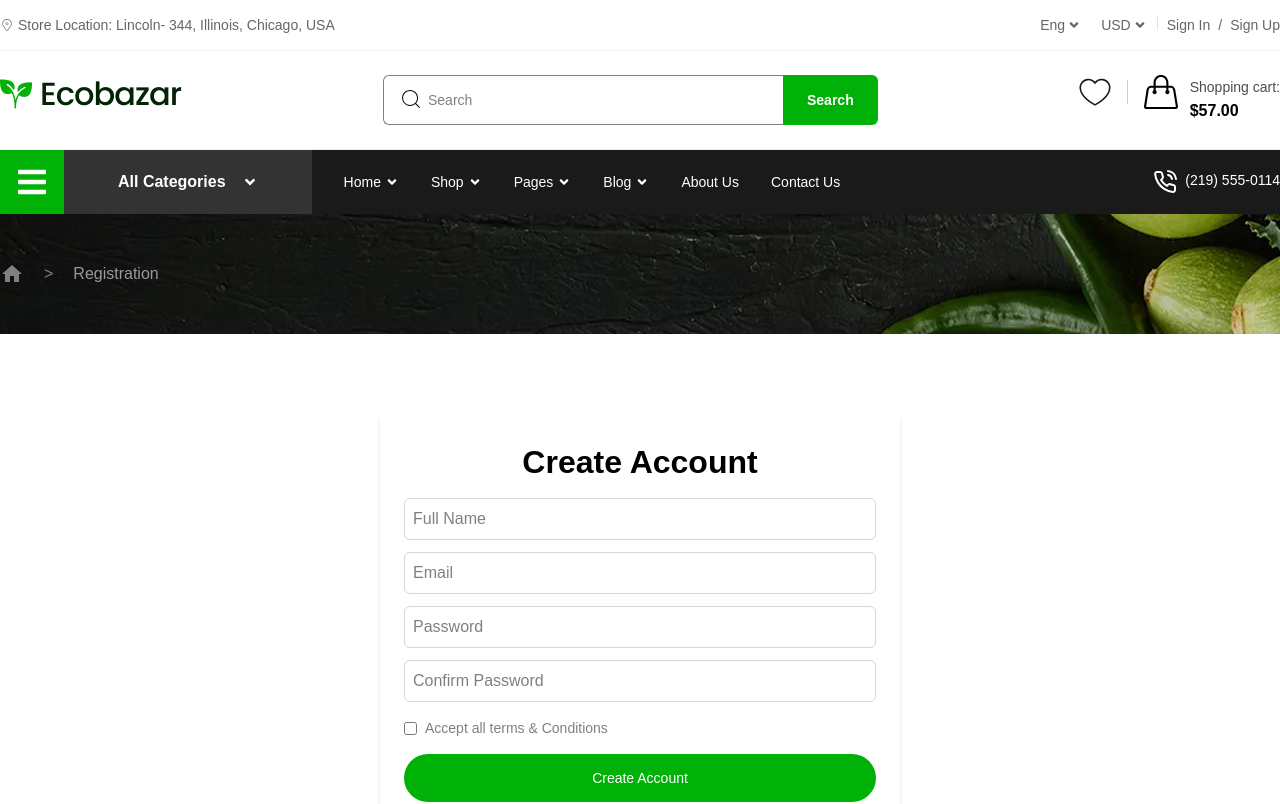
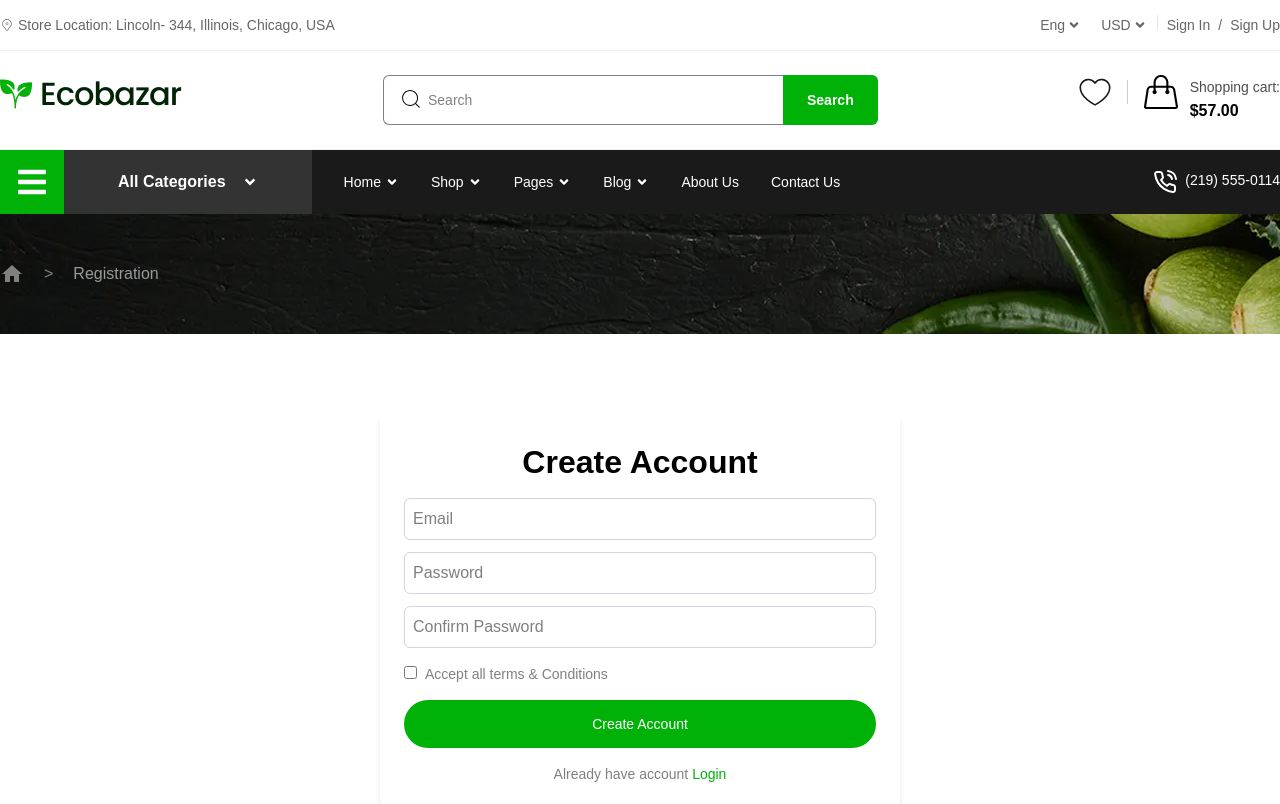
Before and after one commit to rifathowladar/Ecobazer, a React (Vite) app: page /registration in a window 1280 px wide. Shown: the top 804 px of the page. Built offline with nearby package versions, Linux system fonts and the light colour scheme.

Commit message:
Backend add

```diff
--- a/package.json
+++ b/package.json
@@ -12,6 +12,7 @@
   "dependencies": {
     "@reduxjs/toolkit": "^2.11.2",
     "@tailwindcss/vite": "^4.2.4",
+    "axios": "^1.16.0",
     "react": "^19.2.5",
     "react-dom": "^19.2.5",
     "react-icons": "^5.6.0",
--- a/src/components/Breadcrumb.jsx
+++ b/src/components/Breadcrumb.jsx
@@ -6,7 +6,6 @@ import { MdHome } from "react-icons/md";
 const Breadcrumb = () => {
   const pageName = useLocation()
   const arr = pageName.pathname.split('/')
-  console.log(pageName.pathname);
 
   return (
     <div style={{background: `url(${breadcrmb})`}}>
--- a/src/components/Navbar.jsx
+++ b/src/components/Navbar.jsx
@@ -46,7 +46,7 @@ const Navbar = () => {
                   <div className="fixed inset-0 bg-black/40">
                     <div
                       ref={sidebarRef}
-                      className="fixed top-0 left-0 h-full w-72 bg-white p-5 duration-1000"
+                      className="fixed top-0 left-0 h-full z-50 w-72 bg-white p-5 duration-1000"
                     >
                       <ul className="space-y-2 text-gray-700">
                         <Link to="#"><li className="sidebar"><MdDashboard/>Dashboard</li></Link>
--- a/src/components/SearchBar.jsx
+++ b/src/components/SearchBar.jsx
@@ -2,7 +2,7 @@ import Container from './layout/Container'
 import Logo from '../assets/image/Logo.webp'
 import React, { Suspense, lazy } from "react";
 import { CiSearch } from "react-icons/ci";
-import Heart from '../icons/Heart';
+import Heart from '../icons/Heart.jsx';
 import { SlHandbag } from "react-icons/sl";
 import { Link } from 'react-router';
 
--- a/src/components/TopBar.jsx
+++ b/src/components/TopBar.jsx
@@ -23,7 +23,7 @@ const TopBar = () => {
                     <div onClick={() => setEng(!eng)} className="flex items-center gap-x-0.5" ref={engdropdownRef}>
                         Eng <FaAngleDown/>
                         {eng &&
-                        <div className="absolute top-9 bg-gry p-3">
+                        <div className="absolute top-9 z-50 bg-gry p-3">
                             <ul>
                                 <li>Bn</li>
                                 <li>CH</li>
@@ -34,7 +34,7 @@ const TopBar = () => {
                     <div onClick={() => setUsd(!usd)} className="flex items-center gap-x-0.5" ref={usddropdownRef}>
                         USD <FaAngleDown/>
                         {usd &&
-                        <div className="absolute top-9 bg-gry p-3">
+                        <div className="absolute z-50 top-9 bg-gry p-3">
                             <ul>
                                 <li>BTN</li>
                                 <li>NTD</li>
--- a/src/components/layout/MainLayout.jsx
+++ b/src/components/layout/MainLayout.jsx
@@ -9,7 +9,6 @@ import Breadcrumb from '../Breadcrumb'
 
 const MainLayout = () => {
   const pageName = useLocation().pathname
-  console.log(pageName.pathname);
 
   return (
     <>
--- a/src/icons/Heart.jsx
+++ b/src/icons/Heart.jsx
@@ -4,7 +4,7 @@ const Heart = () => {
   return (
     <>
     <svg width="34" height="34" viewBox="0 0 32 32" fill="none" xmlns="http://www.w3.org/2000/svg">
-        <path d="M15.9995 28.0722C-10.6667 13.3333 7.99999 -2.66666 15.9995 7.45075C24 -2.66666 42.6666 13.3333 15.9995 28.0722Z" stroke="#1A1A1A" stroke-width="1.5"/>
+        <path d="M15.9995 28.0722C-10.6667 13.3333 7.99999 -2.66666 15.9995 7.45075C24 -2.66666 42.6666 13.3333 15.9995 28.0722Z" stroke="#1A1A1A" strokeWidth="1.5"/>
     </svg>
 
     </>
--- a/src/pages/Registration.jsx
+++ b/src/pages/Registration.jsx
@@ -1,19 +1,42 @@
-import React from 'react'
+import React, { useState } from 'react'
 import { Link } from 'react-router'
+import axios from 'axios'
 
 const Registration = () => {
+  const [regData, setRegData] = useState({
+    email: "",
+    password: "",
+    confirmPassword: "",
+    terms: false
+  })
+  let handleChange = (e)=>{
+    console.log(e.target.name, e.target.value);
+    let name = e.target.name
+    let value = e.target.value
+    if(name !== 'terms'){
+      setRegData({...regData, [name]:value})
+    }else{
+      setRegData({...regData, terms: !regData.terms})
+      {}
+    }
+  }
+  let handleClick = async ()=>{
+    let date = await axios.post("http://localhost:5000/registration",regData);
+    console.log(date);
+
+  }
+
+
   return (
-    <div className="w-130 bg-white p-6 shadow-md mx-auto my-20">
+    <div className="w-130 bg-white p-6 shadow-md rounded-lg mx-auto my-20">
       <h3 className="font-semibold text-hsize text-center">Create Account</h3>
-      <input type="text" placeholder="Full Name" className="fromInput"/>
-      <input type="text" placeholder="Email" className="fromInput"/>
-      <input type="text" placeholder="Password" className="fromInput"/>
-      <input type="text" placeholder="Confirm Password" className="fromInput"/>
+      <input onChange={handleChange} name='email' type="email" placeholder="Email" className="fromInput"/>
+      <input onChange={handleChange} name='password' type="password" placeholder="Password" className="fromInput"/>
+      <input onChange={handleChange} name='confirmPassword' type="password" placeholder="Confirm Password" className="fromInput"/>
       <div className="flex items-center my-4 text-[#808080]">
-        <input type="checkbox" className="mr-2"/>
-        <label className="text-sm">Accept all terms & Conditions</label>
+        <label className="text-sm"><input onChange={handleChange} name='terms' type="checkbox" className="mr-2"/>Accept all terms & Conditions</label>
       </div>
-      <button className="w-full bg-primary text-white py-3.5 rounded-full text-sm">Create Account</button>
+      <button onClick={handleClick} className="w-full bg-primary text-white py-3.5 rounded-full text-sm">Create Account</button>
       <p className="text-center mt-4 text-sm text-[#808080]">Already have account <Link to="/login" className="cursor-pointer text-primary">Login</Link></p>
     </div>
   )
```
Also changed, not shown: 1 other file (tests, documents, lock files or other folders).
